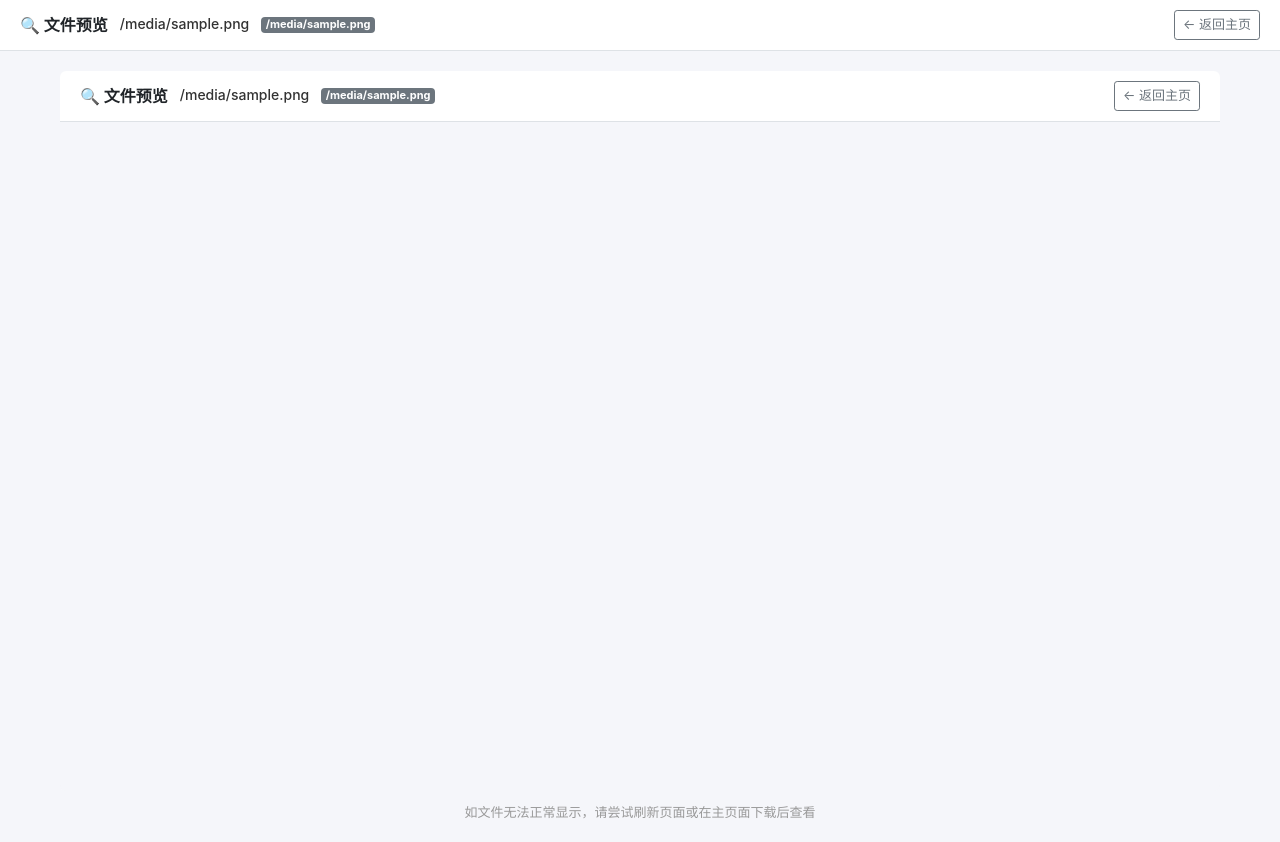
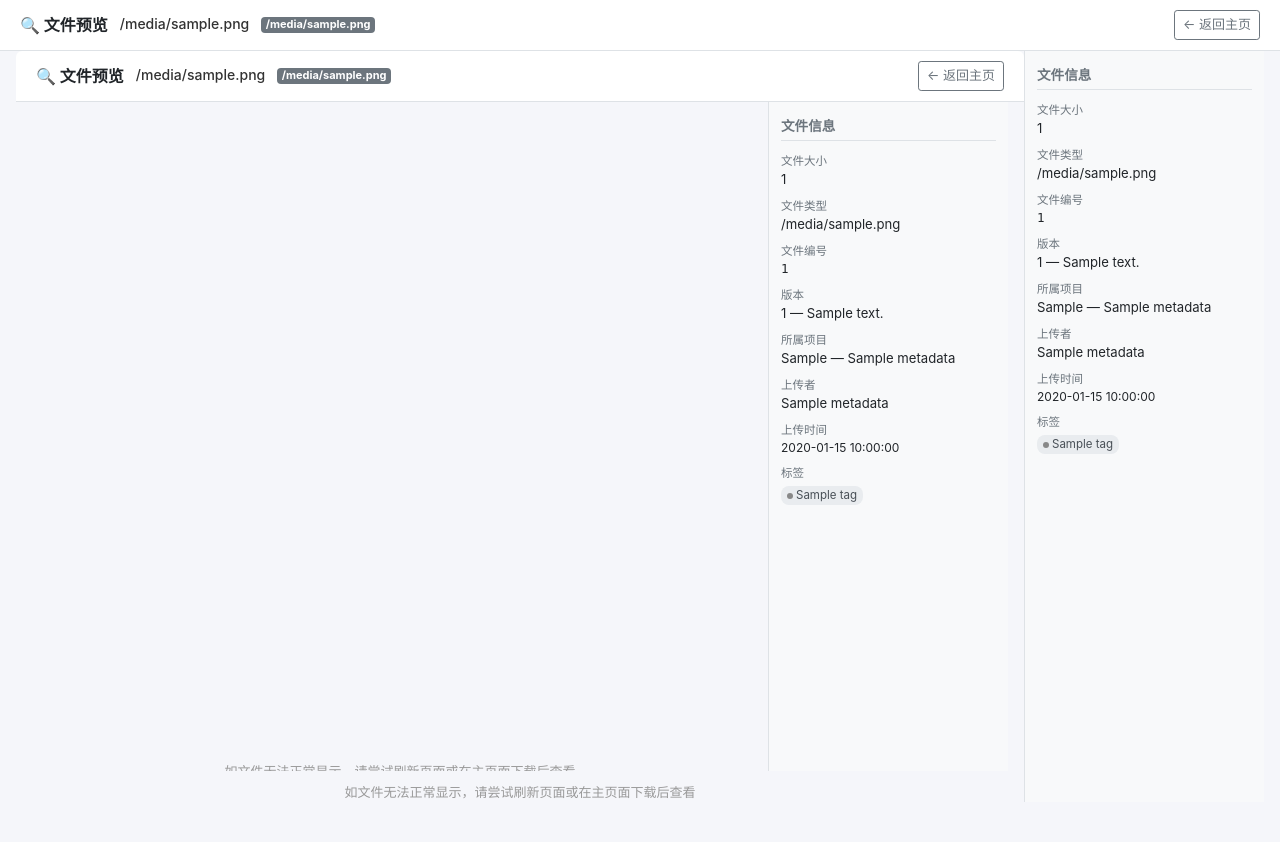
Before and after one commit to vckv/lan-doc-hub, a Flask app: template templates/preview.html in a window 1280 px wide. After the commit the page ends 802 px from the top, so only its background shows below. Run offline with Flask 3, Linux system fonts and the light colour scheme; the template is opened without the code that fills it: most values are stand-ins (such as "Sample title", 1, 10 or a date in 2020); some libraries are stand-ins or nearby versions.

Commit message:
feat: F6-3 add metadata sidebar to preview page

```diff
--- a/services/file_service.py
+++ b/services/file_service.py
@@ -438,6 +438,18 @@ def get_file_version_history(file_id):
 # ── F6-2 在线预览 ──
 
 
+def _format_file_size(size_bytes):
+    if size_bytes is None or size_bytes < 0:
+        return '0 B'
+    if size_bytes < 1024:
+        return f'{size_bytes} B'
+    if size_bytes < 1024 * 1024:
+        return f'{size_bytes / 1024:.1f} KB'
+    if size_bytes < 1024 * 1024 * 1024:
+        return f'{size_bytes / (1024 * 1024):.1f} MB'
+    return f'{size_bytes / (1024 * 1024 * 1024):.2f} GB'
+
+
 def get_preview_data(file_id):
     """获取文件预览数据
 
@@ -467,13 +479,27 @@ def get_preview_data(file_id):
     ft = file_record.file_type
     filename = file_record.original_filename
 
+    tags_data = [{'name': t.name, 'color': t.color} for t in file_record.tags]
+    metadata = {
+        'file_size': _format_file_size(file_record.file_size),
+        'file_type': ft,
+        'file_number': file_record.file_number,
+        'version_number': file_record.version_number,
+        'version_note': file_record.version_note or '',
+        'created_at': file_record.created_at.strftime('%Y-%m-%d %H:%M') if file_record.created_at else '',
+        'uploader_name': file_record.uploader.display_name if file_record.uploader else '',
+        'project_model': file_record.project.model if file_record.project else '',
+        'project_name': file_record.project.name if file_record.project else '',
+        'tags': tags_data,
+    }
+
     if ft == 'Image' or ft == 'PDF':
         return {
             'success': True,
             'type': 'stream',
             'stream_url': f'/api/files/{file_id}/stream',
             'filename': filename,
-            'file_type': ft,
+            **metadata,
         }
 
     if ft == 'TXT' or ft == 'Code' or ft == 'Markdown':
@@ -499,6 +525,7 @@ def get_preview_data(file_id):
             'encoding': encoding,
             'filename': filename,
             'file_type': ft,
+            **metadata,
         }
 
     if ft == 'CSV':
@@ -507,7 +534,7 @@ def get_preview_data(file_id):
                 reader = csv_module.reader(fh)
                 rows = list(reader)
             if not rows:
-                return {'success': True, 'type': 'csv', 'headers': [], 'rows': [], 'filename': filename, 'file_type': ft}
+                return {'success': True, 'type': 'csv', 'headers': [], 'rows': [], 'filename': filename, 'file_type': ft, **metadata}
             headers = rows[0]
             data_rows = rows[1:]
             headers = headers[:50]
@@ -519,6 +546,7 @@ def get_preview_data(file_id):
                 'rows': data_rows,
                 'filename': filename,
                 'file_type': ft,
+                **metadata,
             }
         except Exception as e:
             return {'success': False, 'errors': {'file': [f'CSV 解析失败: {str(e)}']}}
@@ -532,6 +560,7 @@ def get_preview_data(file_id):
                 'content': '<div class="preview-unsupported"><p>.doc 格式暂不支持在线预览</p><p>请下载后使用 Word 打开</p></div>',
                 'filename': filename,
                 'file_type': ft,
+                **metadata,
             }
         try:
             from docx import Document
@@ -599,7 +628,7 @@ def get_preview_data(file_id):
                     html_parts.append(''.join(tbl))
 
             content = '<div class="preview-word">' + ''.join(html_parts) + '</div>'
-            return {'success': True, 'type': 'html', 'content': content, 'filename': filename, 'file_type': ft}
+            return {'success': True, 'type': 'html', 'content': content, 'filename': filename, 'file_type': ft, **metadata}
         except Exception as e:
             return {'success': False, 'errors': {'file': [f'Word 解析失败: {str(e)}']}}
 
@@ -661,7 +690,7 @@ def get_preview_data(file_id):
                     )
                 content = '<div class="preview-excel">' + ''.join(sheets_html) + '</div>'
                 wb.close()
-            return {'success': True, 'type': 'html', 'content': content, 'filename': filename, 'file_type': ft}
+            return {'success': True, 'type': 'html', 'content': content, 'filename': filename, 'file_type': ft, **metadata}
         except Exception as e:
             return {'success': False, 'errors': {'file': [f'Excel 解析失败: {str(e)}']}}
 
@@ -684,7 +713,7 @@ def get_preview_data(file_id):
                     f'<div class="preview-slide"><h5>第 {idx + 1} 页</h5>{"".join(texts)}</div>'
                 )
             content = '<div class="preview-pptx">' + ''.join(slides_html) + '</div>'
-            return {'success': True, 'type': 'html', 'content': content, 'filename': filename, 'file_type': ft}
+            return {'success': True, 'type': 'html', 'content': content, 'filename': filename, 'file_type': ft, **metadata}
         except Exception as e:
             return {'success': False, 'errors': {'file': [f'PPT 解析失败: {str(e)}']}}
 
--- a/templates/preview.html
+++ b/templates/preview.html
@@ -20,12 +20,6 @@
         .preview-header h6 { margin: 0; font-size: 14px; color: #333; max-width: 500px; overflow: hidden; text-overflow: ellipsis; white-space: nowrap; }
         .preview-header .badge { font-size: 11px; flex-shrink: 0; }
         .preview-header .btn-back { margin-left: auto; font-size: 13px; }
-
-        .preview-body {
-            padding: 20px;
-            max-width: 1200px;
-            margin: 0 auto;
-        }
 
         .preview-text {
             background: #fff;
@@ -109,6 +103,92 @@
             color: #999;
         }
         .preview-error .icon { font-size: 48px; margin-bottom: 16px; }
+
+        .preview-wrapper {
+            display: flex;
+            gap: 0;
+            max-width: 1400px;
+            margin: 0 auto;
+            padding: 0 16px 24px;
+            min-height: calc(100vh - 80px);
+        }
+
+        .preview-main {
+            flex: 1;
+            min-width: 0;
+            padding: 0;
+        }
+
+        .preview-sidebar {
+            width: 240px;
+            flex-shrink: 0;
+            border-left: 1px solid #dee2e6;
+            padding: 16px 12px;
+            background: #f8f9fa;
+        }
+
+        .preview-sidebar h6 {
+            font-size: 0.85rem;
+            font-weight: 600;
+            color: #6c757d;
+            text-transform: uppercase;
+            margin-bottom: 12px;
+            padding-bottom: 6px;
+            border-bottom: 1px solid #dee2e6;
+        }
+
+        .preview-meta-item {
+            margin-bottom: 8px;
+            font-size: 0.82rem;
+            line-height: 1.5;
+        }
+
+        .preview-meta-item .meta-label {
+            color: #6c757d;
+            font-size: 0.72rem;
+        }
+
+        .preview-meta-item .meta-value {
+            color: #212529;
+            word-break: break-all;
+        }
+
+        .preview-meta-tags {
+            display: flex;
+            flex-wrap: wrap;
+            gap: 4px;
+            margin-top: 4px;
+        }
+
+        .preview-meta-tag {
+            display: inline-flex;
+            align-items: center;
+            gap: 3px;
+            font-size: 0.72rem;
+            padding: 1px 6px;
+            border-radius: 8px;
+            background: #e9ecef;
+            color: #495057;
+        }
+
+        .preview-meta-tag .tag-dot {
+            width: 6px;
+            height: 6px;
+            border-radius: 50%;
+            display: inline-block;
+        }
+
+        @media (max-width: 768px) {
+            .preview-wrapper {
+                flex-direction: column;
+            }
+            .preview-sidebar {
+                width: 100%;
+                border-left: none;
+                border-top: 1px solid #dee2e6;
+                margin-top: 12px;
+            }
+        }
     </style>
 </head>
 <body>
@@ -132,7 +212,8 @@
     <a href="/" class="btn btn-outline-secondary btn-sm btn-back">&larr; 返回主页</a>
 </div>
 
-<div class="preview-body">
+<div class="preview-wrapper">
+    <div class="preview-main">
 
 {% if stream_url %}
     <div class="preview-stream">
@@ -176,6 +257,59 @@
     </div>
 {% endif %}
 
+    </div>
+    <div class="preview-sidebar">
+        <h6>文件信息</h6>
+        {% if metadata %}
+            <div class="preview-meta-item">
+                <div class="meta-label">文件大小</div>
+                <div class="meta-value">{{ metadata.file_size }}</div>
+            </div>
+            <div class="preview-meta-item">
+                <div class="meta-label">文件类型</div>
+                <div class="meta-value">{{ metadata.file_type }}</div>
+            </div>
+            {% if metadata.file_number %}
+            <div class="preview-meta-item">
+                <div class="meta-label">文件编号</div>
+                <div class="meta-value" style="font-size:0.78rem;font-family:monospace">{{ metadata.file_number }}</div>
+            </div>
+            {% endif %}
+            <div class="preview-meta-item">
+                <div class="meta-label">版本</div>
+                <div class="meta-value">{{ metadata.version_number }}{% if metadata.version_note %} — {{ metadata.version_note[:20] }}{% endif %}</div>
+            </div>
+            {% if metadata.project_model %}
+            <div class="preview-meta-item">
+                <div class="meta-label">所属项目</div>
+                <div class="meta-value">{{ metadata.project_model }} — {{ metadata.project_name }}</div>
+            </div>
+            {% endif %}
+            <div class="preview-meta-item">
+                <div class="meta-label">上传者</div>
+                <div class="meta-value">{{ metadata.uploader_name }}</div>
+            </div>
+            <div class="preview-meta-item">
+                <div class="meta-label">上传时间</div>
+                <div class="meta-value" style="font-size:0.75rem">{{ metadata.created_at }}</div>
+            </div>
+            {% if metadata.tags %}
+            <div class="preview-meta-item">
+                <div class="meta-label">标签</div>
+                <div class="preview-meta-tags">
+                    {% for tag in metadata.tags %}
+                    <span class="preview-meta-tag">
+                        <span class="tag-dot" style="background:{{ tag.color }}"></span>
+                        {{ tag.name }}
+                    </span>
+                    {% endfor %}
+                </div>
+            </div>
+            {% endif %}
+        {% else %}
+            <p class="text-muted" style="font-size:0.8rem">暂无元数据</p>
+        {% endif %}
+    </div>
 </div>
 
 </body>
```
